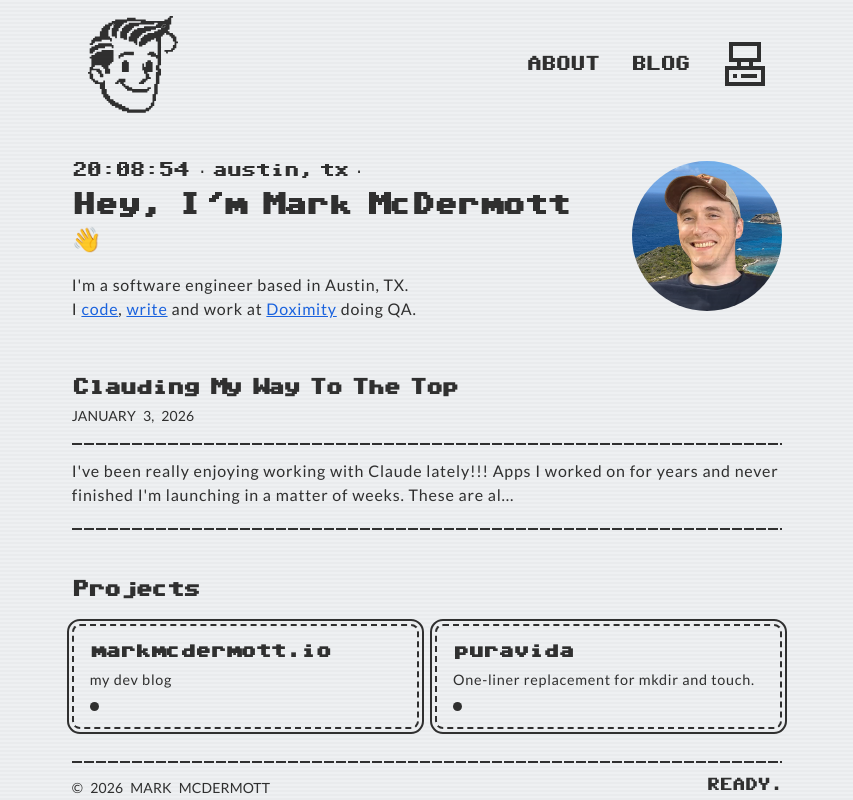
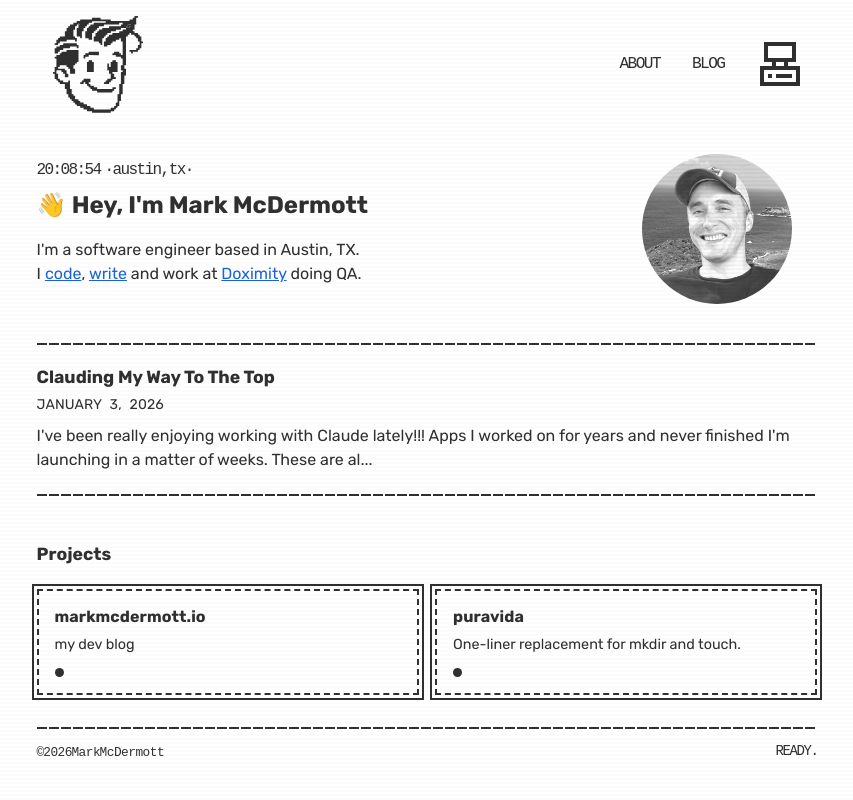
Before and after one commit to mark-mcdermott/markmcdermott.io, an Astro site: page / in a window 1280 px wide. Shown: the whole page, without its empty margins (213-1066 px from the left). Built offline with nearby package versions, Linux system fonts and the light colour scheme; Astro itself is replaced by a stand-in of ours; no server answers; a web font is replaced by a local one.

Commit message:
Beautify homepage styles

```diff
--- a/package.json
+++ b/package.json
@@ -9,7 +9,8 @@
     "astro": "astro"
   },
   "dependencies": {
-    "astro": "^5.17.1"
+    "astro": "^5.17.1",
+    "theme-forseen": "^0.5.0"
   },
   "devDependencies": {
     "sass": "^1.97.3"
--- a/src/components/Footer.astro
+++ b/src/components/Footer.astro
@@ -18,10 +18,18 @@
 
     .copyright {
       @include terminal-output;
+      font-family: 'Sixtyfour', monospace;
+      font-kerning: none;
+      font-size: 0.8rem;
+      letter-spacing: -0.04em;
+      word-spacing: -0.6em;
+      text-transform: none;
     }
 
     .ready {
       @include c64-pro-mono;
+      font-family: 'Sixtyfour', monospace;
+      font-kerning: none;
       font-size: 0.875rem;
     }
   }
--- a/src/components/Nav.astro
+++ b/src/components/Nav.astro
@@ -58,6 +58,8 @@
     padding: $spacing-unit * 2;
     position: relative;
     @include c64-pro-mono;
+    font-family: 'Sixtyfour', monospace;
+    font-kerning: none;
 
     a {
       color: var(--color-text);
--- a/src/layouts/DefaultLayout.astro
+++ b/src/layouts/DefaultLayout.astro
@@ -15,7 +15,7 @@ const { title } = Astro.props;
 		<title>{title}</title>
       <link rel="preconnect" href="https://fonts.googleapis.com">
   <link rel="preconnect" href="https://fonts.gstatic.com" crossorigin>
-  <link href="https://fonts.googleapis.com/css2?family=Lato:wght@400;700&family=Noto+Emoji&display=swap" rel="stylesheet">
+  <link href="https://fonts.googleapis.com/css2?family=Rubik:wght@400;500;700&family=Noto+Emoji&family=Sixtyfour&display=swap" rel="stylesheet">
 	</head>
 	<body>
     <main>
--- a/src/pages/index.astro
+++ b/src/pages/index.astro
@@ -50,12 +50,12 @@ const projects = [
         <span class="weather-icon" data-weather="night-clear"><svg xmlns="http://www.w3.org/2000/svg" fill="currentColor" viewBox="0 0 24 24"><path d="M6 2h8v2h-2v2h-2V4H6V2ZM4 6V4h2v2H4Zm0 10H2V6h2v10Zm2 2H4v-2h2v2Zm2 2H6v-2h2v2Zm10 0v2H8v-2h10Zm2-2v2h-2v-2h2Zm-2-4v-2h2v-2h2v8h-2v-4h-2Zm-6 0h6v2h-6v-2Zm-2-2h2v2h-2v-2Zm0 0V6H8v6h2Zm8-10h2v2h2v2h-2v2h-2V6h-2V4h2V2Z"/></svg></span>
         <span class="weather-icon" data-weather="night-partly-cloudy"><svg xmlns="http://www.w3.org/2000/svg" fill="currentColor" viewBox="0 0 24 24"><path d="M18 2h-8v2H8v2H6v4h2V6h2V4h4v2h-2v4h2v2h4v-2h2v4h-2v2h2v-2h2V6h-2v2h-2v2h-4V6h2V4h2V2ZM8 14v-2h4v2H8Zm0 2v-2H4v2H2v4h2v2h10v-2h2v-4h-2v-2h-2v2h2v4H4v-4h4Zm0 0h2v2H8v-2Z"/></svg></span>
       </p>
-      <h1>Hey, I'm Mark McDermott <span class="emoji">👋</span></h1>
+      <h1><span class="emoji">👋</span> Hey, I'm Mark McDermott</h1>
       <p class="hero__bio">I'm a software engineer based in Austin, TX.</p>
       <p>I <a href="https://github.com/mark-mcdermott">code</a>, <a href="/blog">write</a> and work at <a href="https://www.doximity.com" target="_blank" rel="noopener">Doximity</a> doing QA.</p>
     </div>
     <div class="hero__photo">
-      <img src="/images/headshot.png" alt="Mark McDermott" />
+      <img src="/images/headshot.png" alt="Mark McDermott" width="48" height="48" />
     </div>
   </section>
 
@@ -90,6 +90,7 @@ const projects = [
       ))}
     </div>
   </section>
+
 </DefaultLayout>
 
 <style lang="scss">
@@ -117,6 +118,8 @@ const projects = [
 
   .hero__meta {
     @include c64-pro-mono;
+    font-family: 'Sixtyfour', monospace;
+    font-kerning: none;
     text-transform: lowercase;
     margin-bottom: $spacing-unit;
     display: flex;
@@ -143,8 +146,8 @@ const projects = [
   .hero h1 {
     font-size: 1.5rem;
     margin: 0 0 ($spacing-unit * 2);
-    letter-spacing: -0.06em;
-    word-spacing: -0.3em;
+    letter-spacing: normal;
+    word-spacing: normal;
     line-height: $line-height-base * 0.95;
   }
 
@@ -168,27 +171,52 @@ const projects = [
     height: 150px;
     border-radius: 50%;
     overflow: hidden;
+    position: relative;
+    right: 25px;
+    bottom: 7px;
 
     img {
       width: 100%;
       height: 100%;
       object-fit: cover;
+      // scanline effect + desaturation + boost contrast/saturation/brightness to make it pop more
+      filter: grayscale(100%) contrast(0.9) saturate(1.3) brightness(1.3);
+    }
+
+    // Scanlines overlay
+    &::after {
+      content: '';
+      position: absolute;
+      inset: 0;
+      border-radius: 50%;
+      background: repeating-linear-gradient(
+        to bottom,
+        transparent 0px,
+        transparent 2px,
+        rgba(0, 0, 0, 0.1) 2px,
+        rgba(0, 0, 0, 0.2) 4px
+      );
+      pointer-events: none;
+      opacity: 0.3;
     }
   }
 
   .latest-post {
-    padding: ($spacing-unit * 2) 0 ($spacing-unit * 4);
+    margin-top: $spacing-unit * 4;
+    padding-top: $spacing-unit * 3;
+    padding-bottom: $spacing-unit * 4;
+    @include hyphen-border(top);
 
     article {
-      @include hyphen-border(top);
+      // @include hyphen-border(top);
       @include hyphen-border(bottom);
-      padding: ($spacing-unit * 3) 0;
+      padding-bottom: $spacing-unit * 3;
     }
 
     h2 {
       font-size: 1.1rem;
-      letter-spacing: -0.1em;
-      word-spacing: -0.3em;
+      letter-spacing: normal;
+      word-spacing: normal;
       line-height: $line-height-base * 0.8;
       margin: 0 0 ($spacing-unit * 0.5);
     }
@@ -207,9 +235,9 @@ const projects = [
     }
 
     p {
-      @include hyphen-border(top);
-      padding-top: $spacing-unit * 2;
-      margin-top: $spacing-unit * 2;
+      // @include hyphen-border(top);
+      // padding-top: $spacing-unit * 2.5;
+      margin-top: $spacing-unit;
       line-height: $line-height-base;
       letter-spacing: $letter-spacing-body;
     }
@@ -222,9 +250,13 @@ const projects = [
     h2 {
       font-size: 1.1rem;
       margin: 0 0 ($spacing-unit * 3);
-      letter-spacing: -0.1em;
-      word-spacing: -0.3em;
+      letter-spacing: normal;
+      word-spacing: normal;
       line-height: $line-height-base * 0.8;
+    }
+
+    h3, .project-card__lang-name {
+      letter-spacing: 0.005em;
     }
   }
 
@@ -243,7 +275,7 @@ const projects = [
     border: 2px dashed var(--color-text);
     outline: 2px solid var(--color-text);
     outline-offset: 3px;
-    border-radius: 8px;
+    border-radius: 0px;
 
     &:hover {
       color: var(--color-link-hover);
@@ -254,13 +286,11 @@ const projects = [
     h3 {
       font-size: 1rem;
       margin: 0 0 $spacing-unit;
-      letter-spacing: -0.06em;
     }
 
     &__desc {
       font-size: 0.9rem;
       line-height: $line-height-base;
-      letter-spacing: $letter-spacing-body;
       margin: 0 0 auto;
     }
 
@@ -394,4 +424,5 @@ const projects = [
       })
       .catch(() => {});
   });
+
 </script>
--- a/src/styles/abstracts/_variables.scss
+++ b/src/styles/abstracts/_variables.scss
@@ -9,16 +9,16 @@
   $carbon: hsla(0, 0%, 19%, 1);
   $alabaster: hsla(96, 7%, 86%, 1);
   $linen: hsla(52, 17%, 91%, 1);
-  $platinum: hsla(210, 13%, 94%, 1);
+  $platinum: hsla(0, 0%, 100%, 1);
   $ghost: hsla(240, 100%, 99%, 1);
 
   // --- Typography ---
-  $font-family-body: 'Lato', sans-serif;
+  $font-family-body: 'Rubik', sans-serif;
   $font-size-base: 16px;
   $line-height-base: 1.5;
   $header-line-height-base: 1.2;
-  $letter-spacing-body: 0.05em;
-  $font-family-headers: 'C64 Pro Mono', monospace;
+  $letter-spacing-body: normal;
+  $font-family-headers: 'Rubik', sans-serif;
   $letter-spacing-headers: -0.1em;
 
   // --- Spacing ---
--- a/src/styles/themes/_commodore_64.scss
+++ b/src/styles/themes/_commodore_64.scss
@@ -9,8 +9,8 @@ body::after {
     to bottom,
     transparent,
     transparent 2px,
-    rgba(0, 0, 0, 0.02) 2px,
-    rgba(0, 0, 0, 0.02) 4px
+    rgba(0, 0, 0, 0.01) 1px,
+    rgba(0, 0, 0, 0.01) 4px
   );
   pointer-events: none;
   z-index: 9999;
```
Also changed, not shown: pnpm-lock.yaml.
